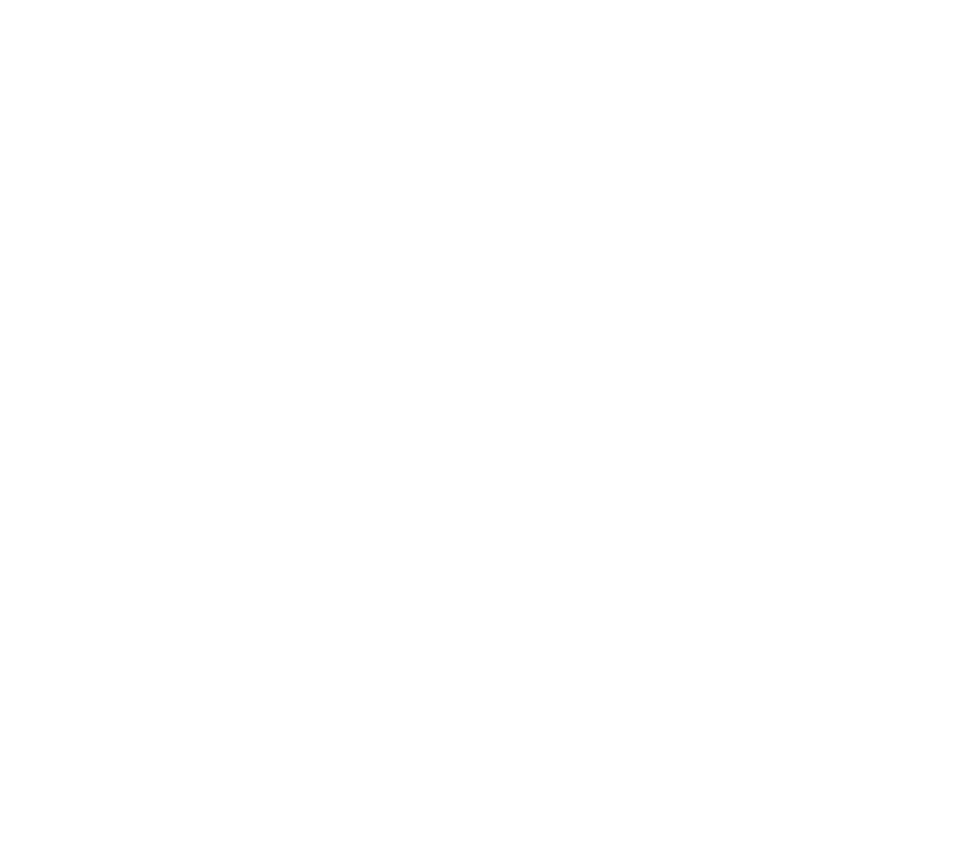
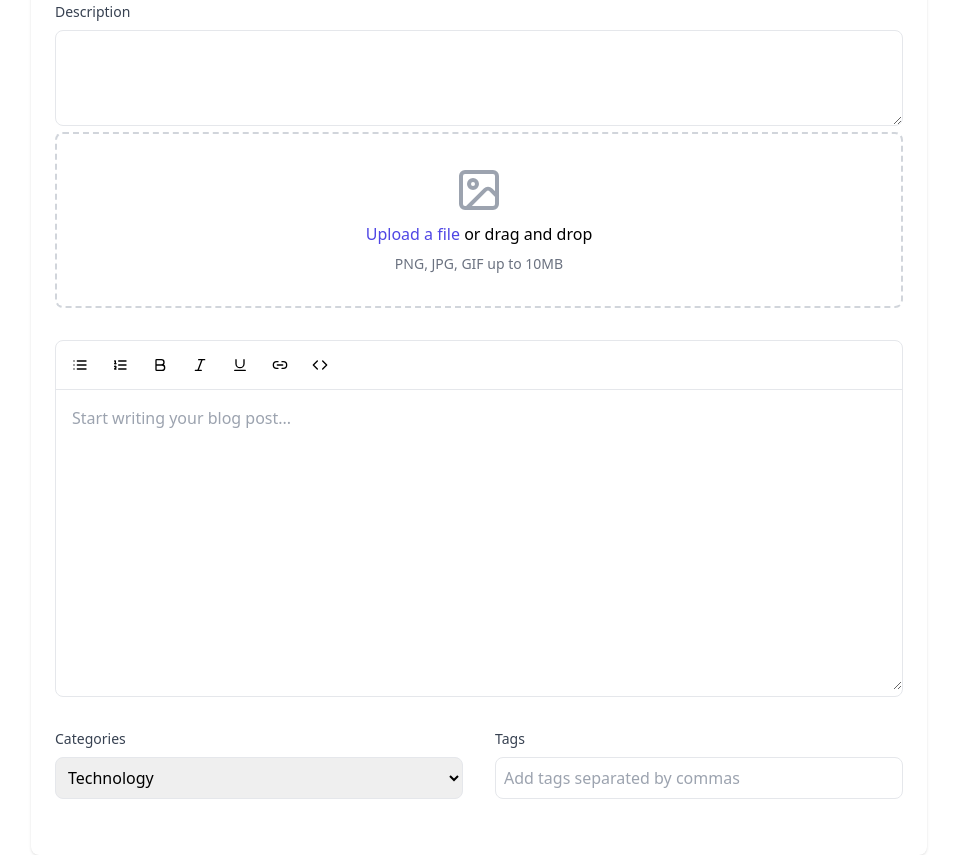
Before and after one commit to ripionck/blog-app, a React (Vite) app in the folder client/: page / in a window 1280 px wide. Shown: the part 2580-3435 px from the top of the page, without its empty margins (161-1118 px from the left). Before the commit the page ends 2414 px from the top, so only its background shows below. Built offline with nearby package versions, Linux system fonts and the light colour scheme.

Commit message:
add: blog create form

```diff
--- a/client/src/App.jsx
+++ b/client/src/App.jsx
@@ -1,3 +1,4 @@
+import CreateBlogPost from "./pages/Blogs/CreateBlogPost";
 import Home from "./pages/Home/Home";
 import Login from "./pages/Login/Login";
 import Register from "./pages/Register/Register";
@@ -8,6 +9,7 @@ const App = () => {
       <Register />
       <Login />
       <Home />
+      <CreateBlogPost />
     </div>
   );
 };
--- /dev/null
+++ b/client/src/pages/Blogs/CreateBlogPost.jsx
@@ -0,0 +1,96 @@
+import { useState } from "react";
+import ImageUpload from "./components/ImageUpload";
+import TextEditor from "./components/TextEditor";
+
+export default function CreateBlogPost() {
+  const [formData, setFormData] = useState({
+    title: "",
+    content: "",
+    category: "Technology",
+    tags: "",
+    metaTitle: "",
+    metaDescription: "",
+  });
+  const [imagePreview, setImagePreview] = useState(null);
+
+  return (
+    <div className="max-w-4xl mx-auto p-6 bg-white rounded-lg shadow">
+      <div className="flex justify-between items-center mb-8">
+        <h1 className="text-2xl font-bold text-gray-900">
+          Create New Blog Post
+        </h1>
+        <div className="space-x-3">
+          <button className="px-4 py-2 bg-gray-200 rounded-lg text-gray-700 hover:bg-gray-300 transition-colors">
+            Save Draft
+          </button>
+          <button className="px-4 py-2 bg-indigo-600 text-white rounded-lg hover:bg-indigo-700 transition-colors">
+            Publish
+          </button>
+        </div>
+      </div>
+
+      <input
+        type="text"
+        placeholder="Enter your title"
+        className="w-full text-4xl font-light text-gray-500 placeholder-gray-400 mb-8 focus:outline-none"
+        value={formData.title}
+        onChange={(e) => setFormData({ ...formData, title: e.target.value })}
+      />
+
+      <div>
+        <label className="block text-sm font-medium text-gray-700 mb-2">
+          Description
+        </label>
+        <textarea
+          className="w-full p-2 border rounded-lg h-24"
+          value={formData.metaDescription}
+          onChange={(e) =>
+            setFormData({ ...formData, metaDescription: e.target.value })
+          }
+        />
+      </div>
+
+      <ImageUpload
+        imagePreview={imagePreview}
+        setImagePreview={setImagePreview}
+      />
+
+      <TextEditor
+        content={formData.content}
+        setContent={(content) => setFormData({ ...formData, content })}
+      />
+
+      <div className="grid grid-cols-2 gap-8 mb-8">
+        <div>
+          <label className="block text-sm font-medium text-gray-700 mb-2">
+            Categories
+          </label>
+          <select
+            className="w-full p-2 border rounded-lg"
+            value={formData.category}
+            onChange={(e) =>
+              setFormData({ ...formData, category: e.target.value })
+            }
+          >
+            <option>Technology</option>
+            <option>Design</option>
+            <option>Business</option>
+            <option>Marketing</option>
+          </select>
+        </div>
+        <div>
+          <label className="block text-sm font-medium text-gray-700 mb-2">
+            Tags
+          </label>
+          <input
+            type="text"
+            placeholder="Add tags separated by commas"
+            className="w-full p-2 border rounded-lg"
+            value={formData.tags}
+            onChange={(e) => setFormData({ ...formData, tags: e.target.value })}
+          />
+        </div>
+      </div>
+    </div>
+  );
+}
--- /dev/null
+++ b/client/src/pages/Blogs/components/ImageUpload.jsx
@@ -0,0 +1,76 @@
+import PropTypes from "prop-types";
+import { useRef } from "react";
+import { ImageIcon } from "lucide-react";
+
+const ImageUpload = ({ imagePreview, setImagePreview }) => {
+  const fileInputRef = useRef(null);
+
+  const handleImageUpload = (e) => {
+    const file = e.target.files?.[0];
+    if (file) {
+      const reader = new FileReader();
+      reader.onloadend = () => {
+        setImagePreview(reader.result);
+      };
+      reader.readAsDataURL(file);
+    }
+  };
+
+  const handleDragOver = (e) => {
+    e.preventDefault();
+  };
+
+  const handleDrop = (e) => {
+    e.preventDefault();
+    const file = e.dataTransfer.files[0];
+    if (file) {
+      const reader = new FileReader();
+      reader.onloadend = () => {
+        setImagePreview(reader.result);
+      };
+      reader.readAsDataURL(file);
+    }
+  };
+
+  return (
+    <div
+      className="border-2 border-dashed border-gray-300 rounded-lg p-8 mb-8 text-center cursor-pointer"
+      onClick={() => fileInputRef.current?.click()}
+      onDragOver={handleDragOver}
+      onDrop={handleDrop}
+    >
+      {imagePreview ? (
+        <img
+          src={imagePreview || "/placeholder.svg"}
+          alt="Preview"
+          className="max-h-64 mx-auto rounded"
+        />
+      ) : (
+        <div className="space-y-2">
+          <ImageIcon className="w-12 h-12 mx-auto text-gray-400" />
+          <div>
+            <span className="text-indigo-600 hover:underline">
+              Upload a file
+            </span>
+            {" or drag and drop"}
+          </div>
+          <p className="text-sm text-gray-500">PNG, JPG, GIF up to 10MB</p>
+        </div>
+      )}
+      <input
+        type="file"
+        ref={fileInputRef}
+        className="hidden"
+        accept="image/png,image/jpeg,image/gif"
+        onChange={handleImageUpload}
+      />
+    </div>
+  );
+};
+
+ImageUpload.propTypes = {
+  imagePreview: PropTypes.string,
+  setImagePreview: PropTypes.func.isRequired,
+};
+
+export default ImageUpload;
--- /dev/null
+++ b/client/src/pages/Blogs/components/TextEditor.jsx
@@ -0,0 +1,79 @@
+import PropTypes from "prop-types";
+import {
+  Link2Icon,
+  List,
+  ListOrdered,
+  Bold,
+  Italic,
+  Underline,
+  Code,
+} from "lucide-react";
+
+const TextEditor = ({ content, setContent }) => {
+  const handleTextFormat = (format) => {
+    // Implement text formatting logic here
+    console.log("Format:", format);
+  };
+
+  return (
+    <div className="border rounded-lg mb-8">
+      <div className="flex items-center gap-2 border-b p-2">
+        <button
+          onClick={() => handleTextFormat("bullet")}
+          className="p-2 hover:bg-gray-100 rounded"
+        >
+          <List className="w-4 h-4" />
+        </button>
+        <button
+          onClick={() => handleTextFormat("number")}
+          className="p-2 hover:bg-gray-100 rounded"
+        >
+          <ListOrdered className="w-4 h-4" />
+        </button>
+        <button
+          onClick={() => handleTextFormat("bold")}
+          className="p-2 hover:bg-gray-100 rounded font-bold"
+        >
+          <Bold className="w-4 h-4" />
+        </button>
+        <button
+          onClick={() => handleTextFormat("italic")}
+          className="p-2 hover:bg-gray-100 rounded italic"
+        >
+          <Italic className="w-4 h-4" />
+        </button>
+        <button
+          onClick={() => handleTextFormat("underline")}
+          className="p-2 hover:bg-gray-100 rounded underline"
+        >
+          <Underline className="w-4 h-4" />
+        </button>
+        <button
+          onClick={() => handleTextFormat("link")}
+          className="p-2 hover:bg-gray-100 rounded"
+        >
+          <Link2Icon className="w-4 h-4" />
+        </button>
+        <button
+          onClick={() => handleTextFormat("link")}
+          className="p-2 hover:bg-gray-100 rounded"
+        >
+          <Code className="w-4 h-4" />
+        </button>
+      </div>
+      <textarea
+        placeholder="Start writing your blog post..."
+        className="w-full p-4 min-h-[300px] focus:outline-none"
+        value={content}
+        onChange={(e) => setContent(e.target.value)}
+      />
+    </div>
+  );
+};
+
+TextEditor.propTypes = {
+  content: PropTypes.string.isRequired,
+  setContent: PropTypes.func.isRequired,
+};
+
+export default TextEditor;
```
